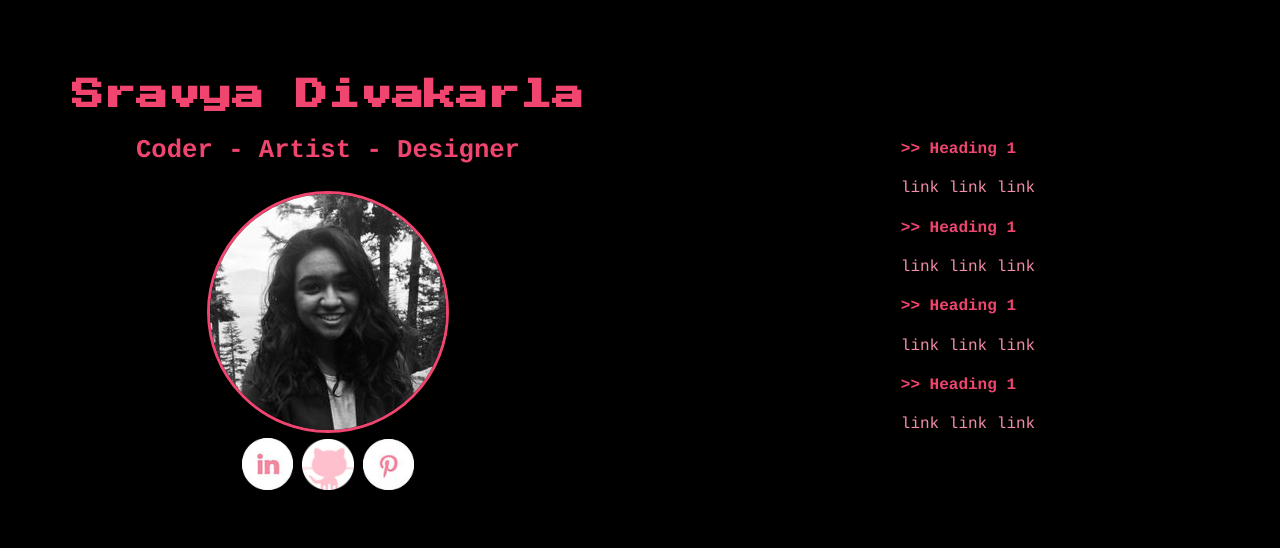
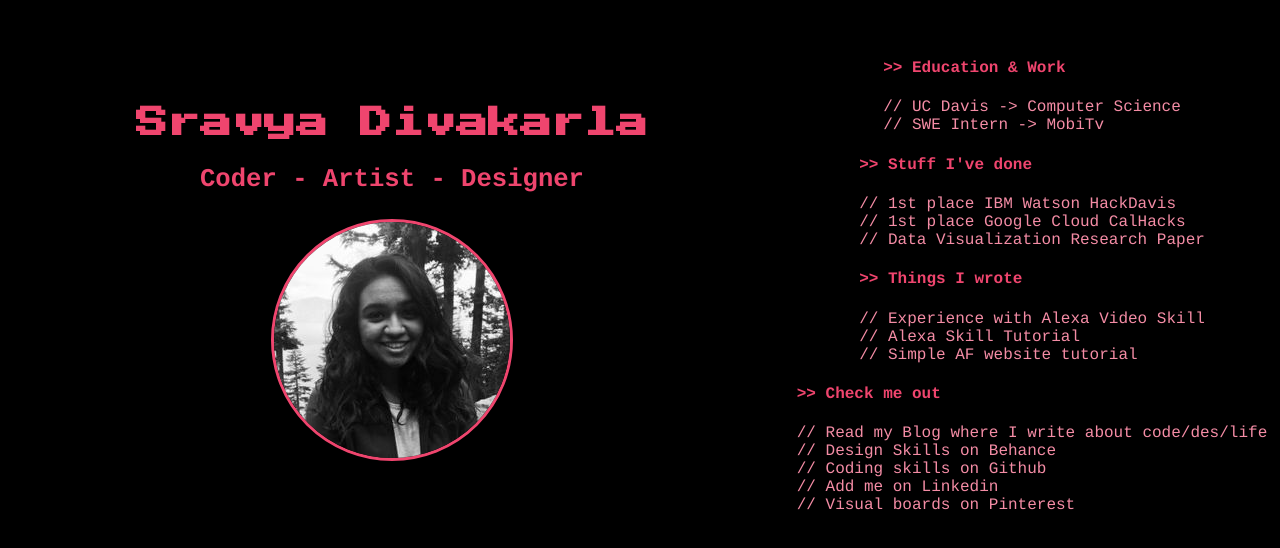
Before and after one commit to sravyadivakarla/sravyadivakarla.github.io, a plain HTML site: page index.html in a window 1280 px wide. Shown: the part 132-680 px from the top of the page. Drawn offline with Linux system fonts and the light colour scheme.

Commit message:
updated partially

```diff
--- a/index.html
+++ b/index.html
@@ -11,11 +11,12 @@
 <html>
 
 <head>
-    <title>Resume website</title>
+    <title>#ff69b4</title>
     <meta name="description" content="Sravya Divakarla's Resume Website">
     <meta name="author" content="SRAVYA DIVAKARLA">
     <link rel="stylesheet" type="text/css" href="style7.css">
     <link href="https://fonts.googleapis.com/css?family=Press+Start+2P" rel="stylesheet">
+    <base target="_blank" />
 </head>
 
 <body>
@@ -29,42 +30,51 @@
             <img class = "mephoto"src="sravya.jpg">
         </div>
 
-        <div class="SocMediaLinks item">
-            <a href="url" class="socialmedia"><img class = "soc"src = "linkedin.png"></a>
-            <a href="url" class="socialmedia"><img class = "soc"src = "github.png"></a>
-            <a href="url" class="socialmedia"><img class = "soc"src = "pinterest.png"></a>
-        </div>
-
     </div>
 
     <!-- Left-->
 
     <div class="WorkLinks column">
+      <div class="WorkSection">
+          <h4 class="workhead">>> Education & Work </h4>
+          <a href="http://www.cs.ucdavis.edu/" class="link">// UC Davis -> Computer Science</a>
+          <a href="https://www.mobitv.com/" class="link">// SWE Intern -> MobiTv</a>
+
+      </div>
+
+      <div class="WorkSection">
+          <h4 class="workhead">>> Stuff I've done </h4>
+          <a href="https://devpost.com/software/mind-your-mind" class="link">// 1st place IBM Watson HackDavis</a>
+
+          <a href="https://devpost.com/software/guidecam" class="link">// 1st place Google Cloud CalHacks</a>
+
+          <a href="http://pacificvis.snu.ac.kr/programs/contest-114" class="link">// Data Visualization Research Paper</a>
+      </div>
 
         <div class="WorkSection">
-            <h4 class="workhead"> >> Heading 1 </h4>
-            <a href="url" class="link">link</a>
-            <a href="url" class="link">link</a>
-            <a href="url" class="link">link</a>
+            <h4 class="workhead">>> Things I wrote </h4>
+            <a href="url" class="link">// Experience with Alexa Video Skill</a>
+            <a href="url" class="link">// Alexa Skill Tutorial</a>
+            <a href="url" class="link">// Simple AF website tutorial</a>
         </div>
+
         <div class="WorkSection">
-            <h4 class="workhead"> >> Heading 1 </h4>
-            <a href="url" class="link">link</a>
-            <a href="url" class="link">link</a>
-            <a href="url" class="link">link</a>
+          <h4 class="workhead">>> Check me out </h4>
+          <a href="url" class="link">// Read my Blog where I write about code/des/life</a>
+
+          <a href="https://devpost.com/software/mind-your-mind" class="link">// Design Skills on Behance</a>
+          <a href="https://github.com/sravyadivakarla" class="link">// Coding skills on Github</a>
+          <a href="https://www.linkedin.com/in/sravya-divakarla/" class="link">// Add me on Linkedin</a>
+          <a href="https://www.pinterest.com/sravya/" class="link">// Visual boards on Pinterest</a>
+
+
+
         </div>
-        <div class="WorkSection">
-            <h4 class="workhead"> >> Heading 1 </h4>
-            <a href="url" class="link">link</a>
-            <a href="url" class="link">link</a>
-            <a href="url" class="link">link</a>
-        </div>
-        <div class="WorkSection">
-            <h4 class="workhead"> >> Heading 1 </h4>
-            <a href="url" class="link">link</a>
-            <a href="url" class="link">link</a>
-            <a href="url" class="link">link</a>
-        </div>
+
+
+
+
+
     </div>
   </div>
 
--- a/style7.css
+++ b/style7.css
@@ -17,7 +17,8 @@ body{
 
   color: #ef456e;
   font-family: courier, terminal;
-color: #80FF80; // a bright green
+  color: #80FF80; // a bright green
+
 
 }
 img.mephoto {
@@ -54,9 +55,19 @@ a{
   align-items: center;
   justify-content: center;
   text-align: center;
+
+}
+.WorkSection{
+  display: flex;
+  flex-direction: column;
+
 }
 .WorkLinks{
+  align-items: left;
+  justify-content: center;
   text-align: left;
+
+
 }
 /* ^^ common*/
 
@@ -78,6 +89,17 @@ a{
      width: 70px;
      height: auto;
    }
+   .WorkLinks{
+     padding-left: 20vw;
+     align-items: left;
+     justify-content: center;
+     text-align: left;
+   }
+   a{
+     font-size: 2.5vw;
+
+   }
+
 }
 
 
@@ -87,8 +109,12 @@ a{
       height: 100vh;
       width: 100vw;
     }
-    .column {
+    .AboutMe {
         height: 100vh;
-        width: 50vw;
+        width: 60vw;
+    }
+    .WorkLinks{
+      height: 100vh;
+      width: 40vw;
     }
 }
```
